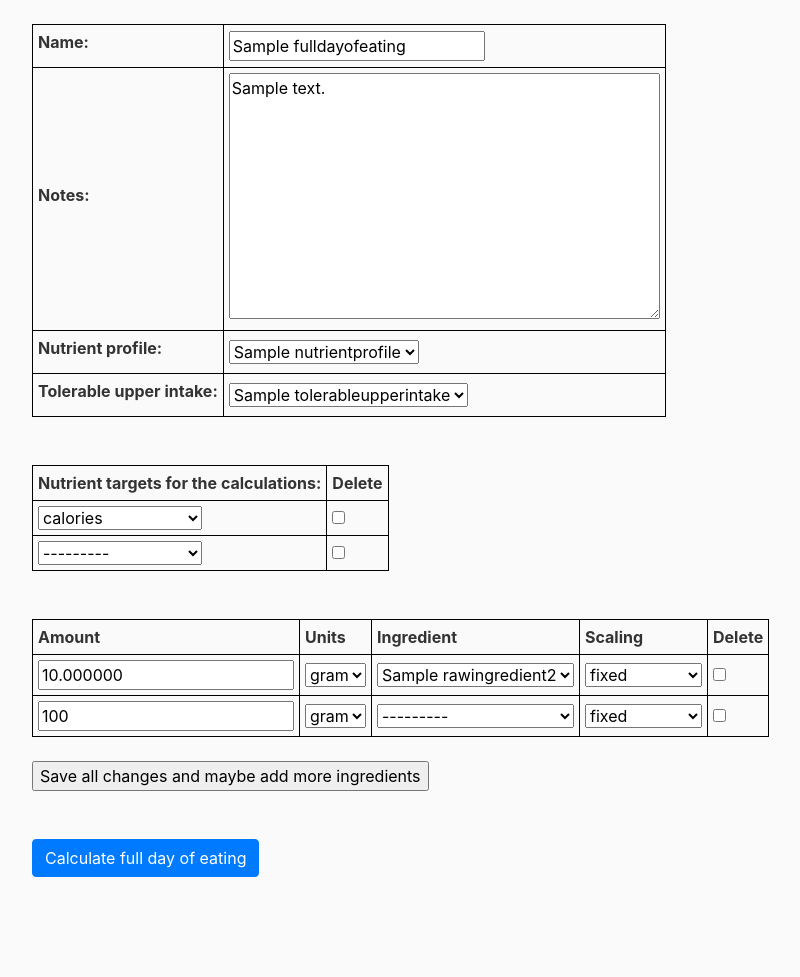
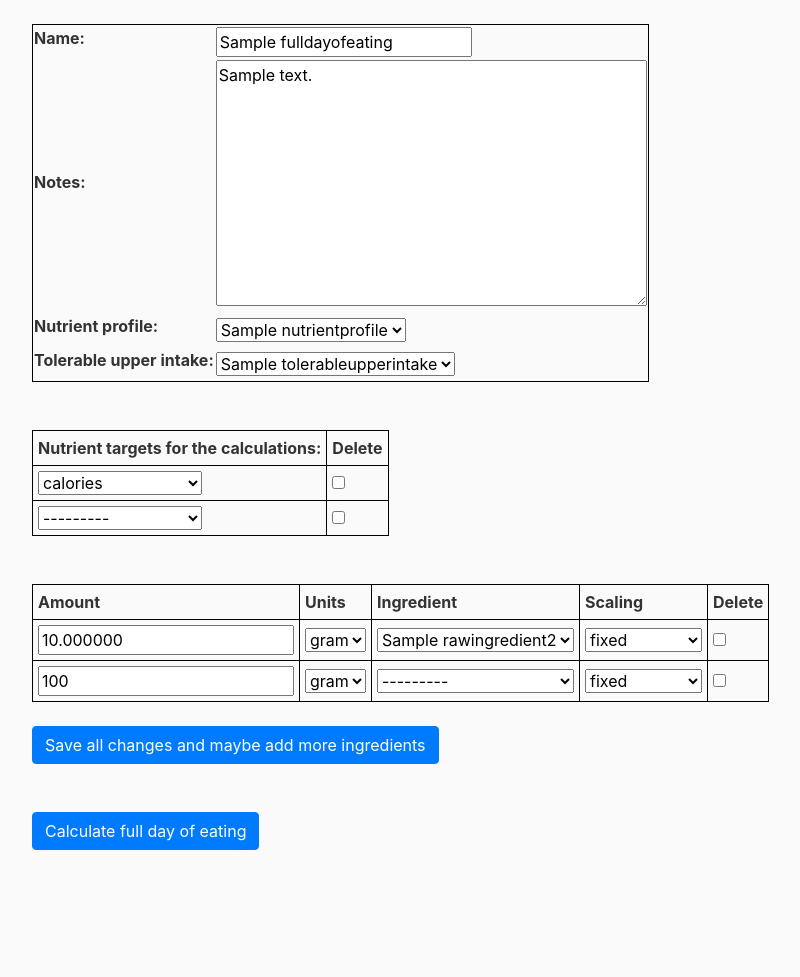
Before and after one commit to matthias4366/mf-2, a Django app: page /fulldayofeating/1/update/ in a window 1280 px wide. Shown: the part 56-1033 px from the top of the page, without its empty margins (53-853 px from the left). After the commit the page ends 906 px from the top, so only its background shows below. Run offline with Django 3.2, Linux system fonts and the light colour scheme; a user stored in the database is signed in; tables that the repository leaves empty hold one stand-in row (values such as "Sample post"); parts of the project's set-up code (start-up, migrations or seed data) failed here and were passed over; some libraries are stand-ins or nearby versions.

Commit message:
The buttons are in the process of being redesigned. They are made bigger with btn-lg, extended over the whole horizontal page with btn-block and given more visibility by the replacement of outline buttons with buttons with background colors. The list views are reworked. The View buttons which open the detail view are replaced with Edit and Delete buttons. There will be no detail views as the edit view can serve that purpose as well. In the list view for the RawIngredient2 objects, the Edit button, the name of the RawIngredient2 object and the delete button have been properly aligned using flex. See the box class in the CSS file.

```diff
--- a/projectmf/functional_tests/test_nutrient_profile_creation.py
+++ b/projectmf/functional_tests/test_nutrient_profile_creation.py
@@ -8,7 +8,7 @@ import time
 # import the ingredient dictionaries
 import sys
 sys.path.insert(0, '/projectmf/data/')
-import logging
+# import logging
 
 
 class NutrientProfileTest(FunctionalTest):
--- a/projectmf/measuredfood/static/measuredfood/main.css
+++ b/projectmf/measuredfood/static/measuredfood/main.css
@@ -1,3 +1,11 @@
+/* In lists of objects, align the Edit button, object name and delete button
+ so that the buttons are all the way to the left and right side, respectively
+ and the object name is in the middle.*/
+.box {
+  display: flex;
+  justify-content: space-between;
+}
+
 .center_text {
   text-align: center;
 }
@@ -25,10 +33,16 @@ table {
   border-collapse: collapse;
 }
 
-table, th, td {
+/* Some generic formatting to be applied to most html tables, but not all. */
+.generic_table_th_td {
   border: 1px solid black;
   padding: 5px 5px 5px 5px;
 }
+
+/*table, th, td {*/
+/*  border: 1px solid black;*/
+/*  padding: 5px 5px 5px 5px;*/
+/*}*/
 
 /* Create horizontal lines in the create form for the RawIngredient2
 to create sections. */
--- a/projectmf/measuredfood/templates/measuredfood/fulldayofeating_form.html
+++ b/projectmf/measuredfood/templates/measuredfood/fulldayofeating_form.html
@@ -6,38 +6,38 @@ ingredients is built here. -->
   <form method="post">
     {% csrf_token %}
 
-    <table>
+    <table class="generic_table_th_td">
       {{ form_fulldayofeating }}
     </table>
     <br>
     <br>
 
-    <table>
+    <table class="generic_table_th_td">
       {{ formset_specificnutrienttarget.management_form }}
-      <tr>
-        <th>Nutrient targets for the calculations:</th>
-        <th>Delete</th>
+      <tr class="generic_table_th_td">
+        <th class="generic_table_th_td">Nutrient targets for the calculations:</th>
+        <th class="generic_table_th_td">Delete</th>
       </tr>
       {% for form in formset_specificnutrienttarget %}
         {% for hidden in form.hidden_fields %}
           {{ hidden }}
         {% endfor %}
-        <tr>
-          <td>{{ form.nutrient_target }}</td>
-          <td>{{ form.DELETE }}</td>
+        <tr class="generic_table_th_td">
+          <td class="generic_table_th_td">{{ form.nutrient_target }}</td>
+          <td class="generic_table_th_td">{{ form.DELETE }}</td>
         </tr>
       {% endfor %}
     </table>
     <br>
     <br>
 
-    <table>
+    <table class="generic_table_th_td">
       <tr>
-        <th>Amount</th>
-        <th>Units</th>
-        <th>Ingredient</th>
-        <th>Scaling</th>
-        <th>Delete</th>
+        <th class="generic_table_th_td">Amount</th>
+        <th class="generic_table_th_td">Units</th>
+        <th class="generic_table_th_td">Ingredient</th>
+        <th class="generic_table_th_td">Scaling</th>
+        <th class="generic_table_th_td">Delete</th>
       </tr>
 
       {{ formset_specificingredient.management_form }}
@@ -46,16 +46,17 @@ ingredients is built here. -->
           {{ hidden }}
         {% endfor %}
         <tr>
-          <td>{{ form.base_amount }}</td>
-          <td>{{ form.base_amount_unit }}</td>
-          <td>{{ form.rawingredient }}</td>
-          <td>{{ form.scaling_option }}</td>
-          <td>{{ form.DELETE }}</td>
+          <td class="generic_table_th_td">{{ form.base_amount }}</td>
+          <td class="generic_table_th_td">{{ form.base_amount_unit }}</td>
+          <td class="generic_table_th_td">{{ form.rawingredient }}</td>
+          <td class="generic_table_th_td">{{ form.scaling_option }}</td>
+          <td class="generic_table_th_td">{{ form.DELETE }}</td>
         </tr>
       {% endfor %}
     </table>
     <br>
-    <input type="submit" value="Save all changes and maybe add more ingredients" />
+    <input type="submit" value="Save all changes and maybe add more ingredients"
+    class="btn btn-primary"/>
   </form>
   <br>
   <br>
```
Also changed, not shown: projectmf/functional_tests/test_full_day_of_eating_creation.py (added, +38 -0 lines), projectmf/measuredfood/templates/measuredfood/mealplan_form.html (+12 -14 lines), projectmf/measuredfood/templates/measuredfood/rawingredient2_browse.html (added, +8 -0 lines), projectmf/measuredfood/templates/measuredfood/rawingredient2_list.html (+16 -9 lines).
